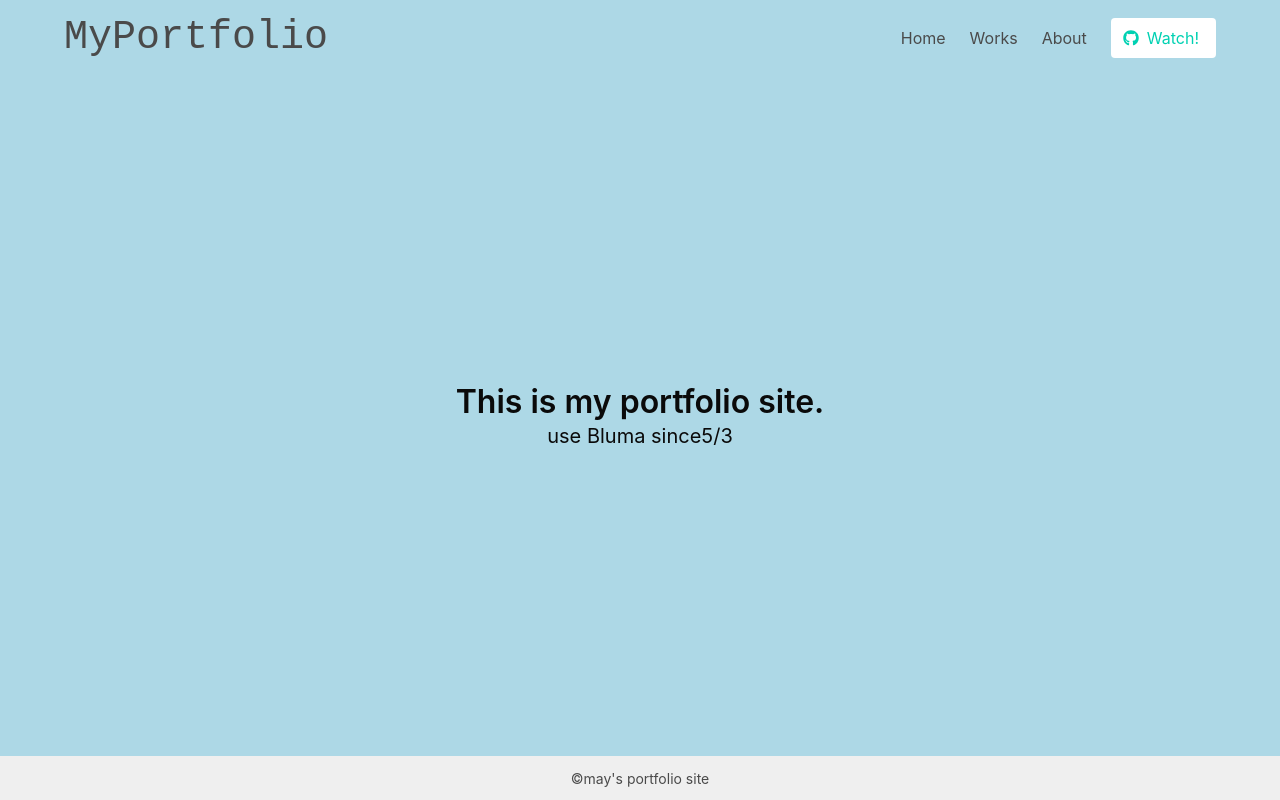
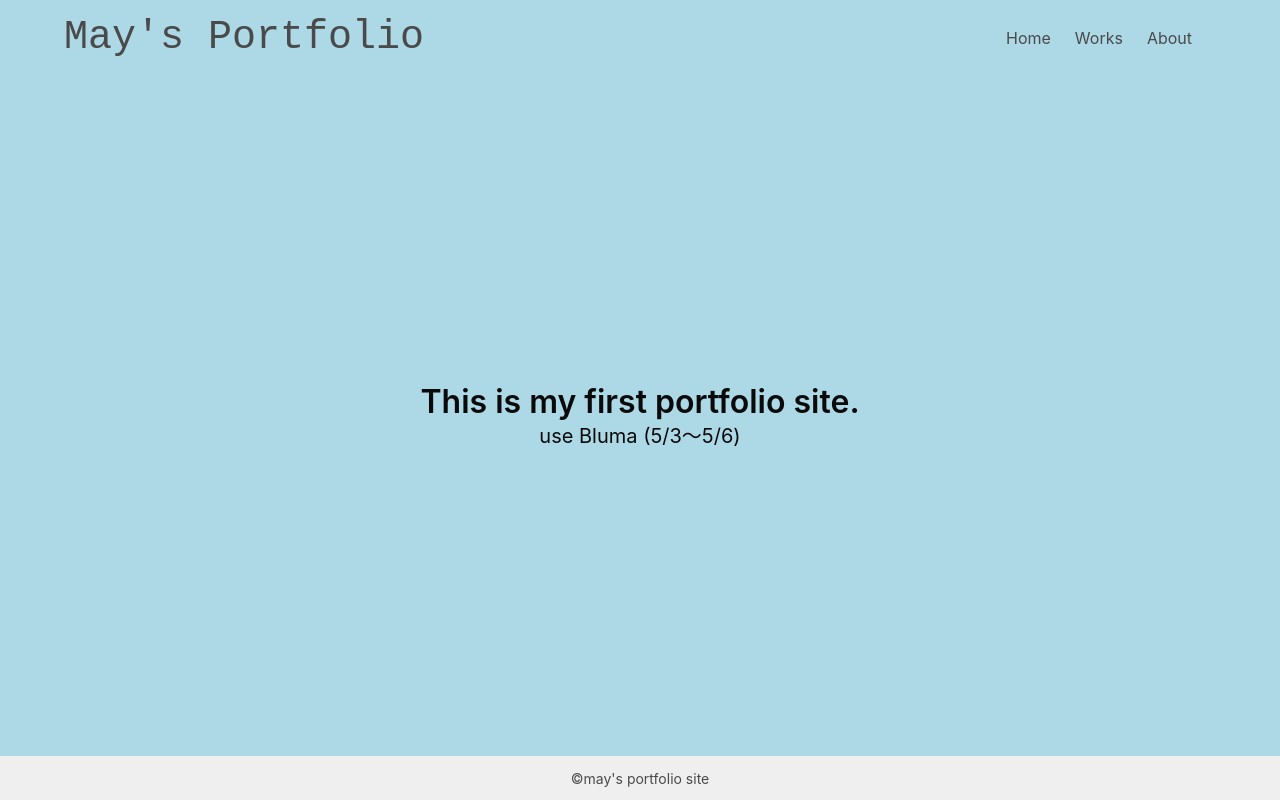
Before and after one commit to may-tech/mypage, a plain HTML site: page index.html in a window 1280 px wide. Drawn offline with nearby package versions, Linux system fonts and the light colour scheme.

Commit message:
[clean] title, logo

```diff
--- a/index.html
+++ b/index.html
@@ -4,7 +4,7 @@
 <head>
   <meta charset="utf-8">
   <meta name="viewport" content="width=device-width, initial-scale=1">
-  <title>index.html</title>
+  <title>May's Portfoliosite</title>
   <link rel="stylesheet" href="https://cdn.jsdelivr.net/npm/bulma@0.8.2/css/bulma.min.css">
   <script defer src="https://use.fontawesome.com/releases/v5.3.1/js/all.js"></script>
 </head>
@@ -17,7 +17,7 @@
         <div class="container">
           <div class="navbar-brand">
             <div class="navbar-item is-size-2 is-family-monospace">
-              <h1>MyPortfolio</h1>
+              <h1>May's Portfolio</h1>
             </div>
             <span class="navbar-burger burger" data-target="navbarMenuHeroA">
               <span></span>
@@ -38,12 +38,9 @@
                 About
               </a>
               <span class="navbar-item">
-                <a class="button is-primary is-inverted">
-                  <span class="icon">
-                    <i class="fab fa-github"></i>
-                  </span>
-                  <span>Watch!</span>
-                </a>
+                <div class="columns">
+                  <div class="column"></div>
+                </div>
               </span>
             </div>
           </div>
@@ -55,10 +52,10 @@
     <div class="hero-body" style="padding: 0;">
       <div class="container has-text-centered">
         <h1 class="title has-text-black">
-          This is my portfolio site.
+          This is my first portfolio site.
         </h1>
         <h2 class="subtitle has-text-black">
-          use Bluma since5/3
+          use Bluma (5/3〜5/6)
         </h2>
       </div>
     </div>
```
Also changed, not shown: about.html (+5 -8 lines), common.html (+4 -1 lines), works.html (+5 -10 lines).
